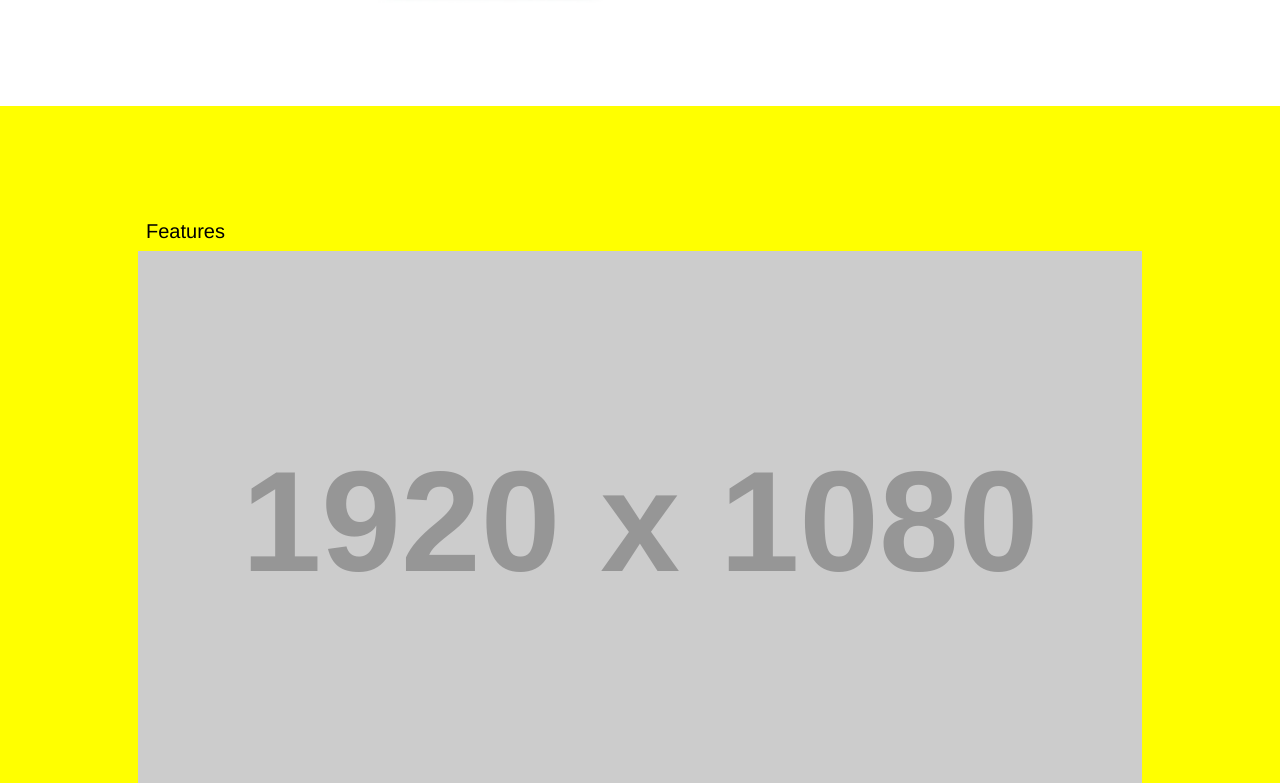
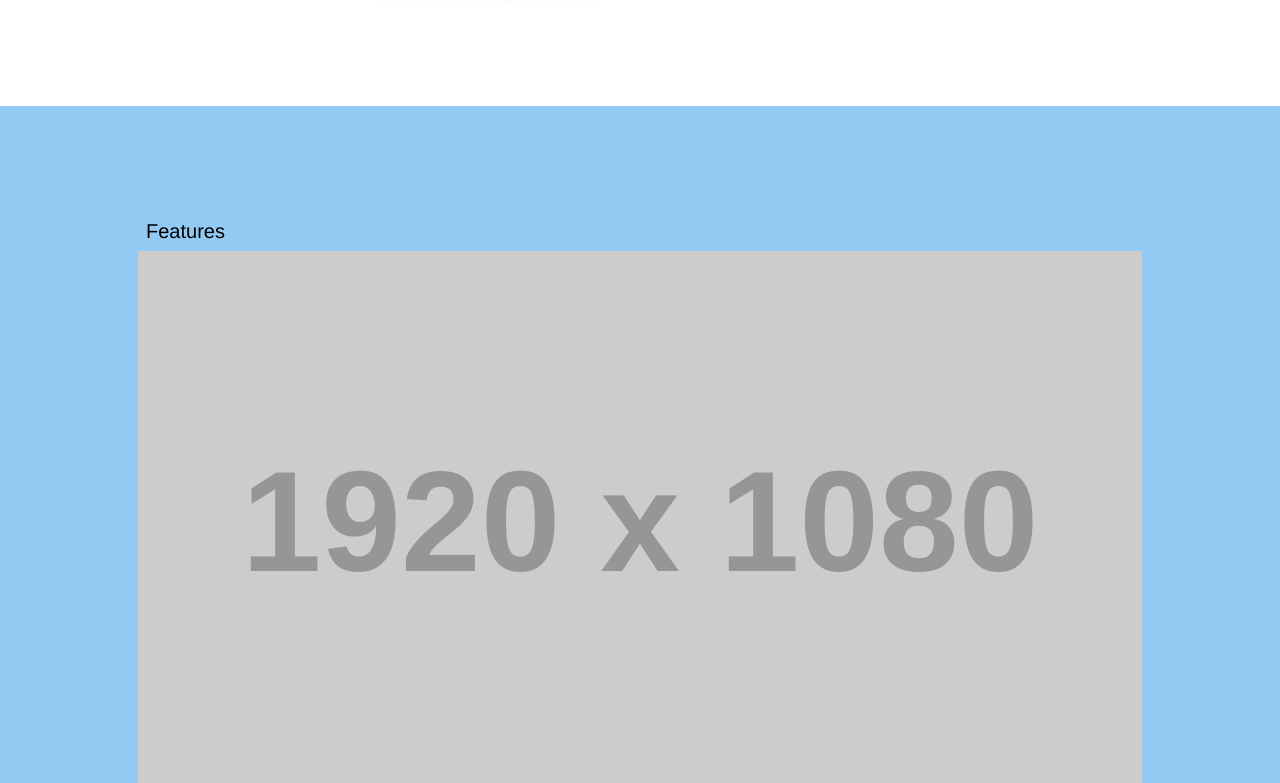
Before and after one commit to lim00074/app-website, a plain HTML site: page index.html in a window 1280 px wide. Shown: the part 1557-2340 px from the top of the page. Drawn offline with nearby package versions, Linux system fonts and the light colour scheme; placeholder pictures from the web are drawn by us.

Commit message:
Changed background-color

```diff
--- a/css/general.css
+++ b/css/general.css
@@ -15,7 +15,7 @@
 html {
 	font-size: 100%;
 	font-family: "Helvetica", "Arial", sans-serif;
-	background-color: #f0f;
+	background-color: #76b8f4;
 }
 
 html,
@@ -40,7 +40,7 @@ header {
 }
 
 .article-background1 {
-	background-color: #ff0;
+	background-color: #92caf4;
 }
 
 .article-background2 {
```
